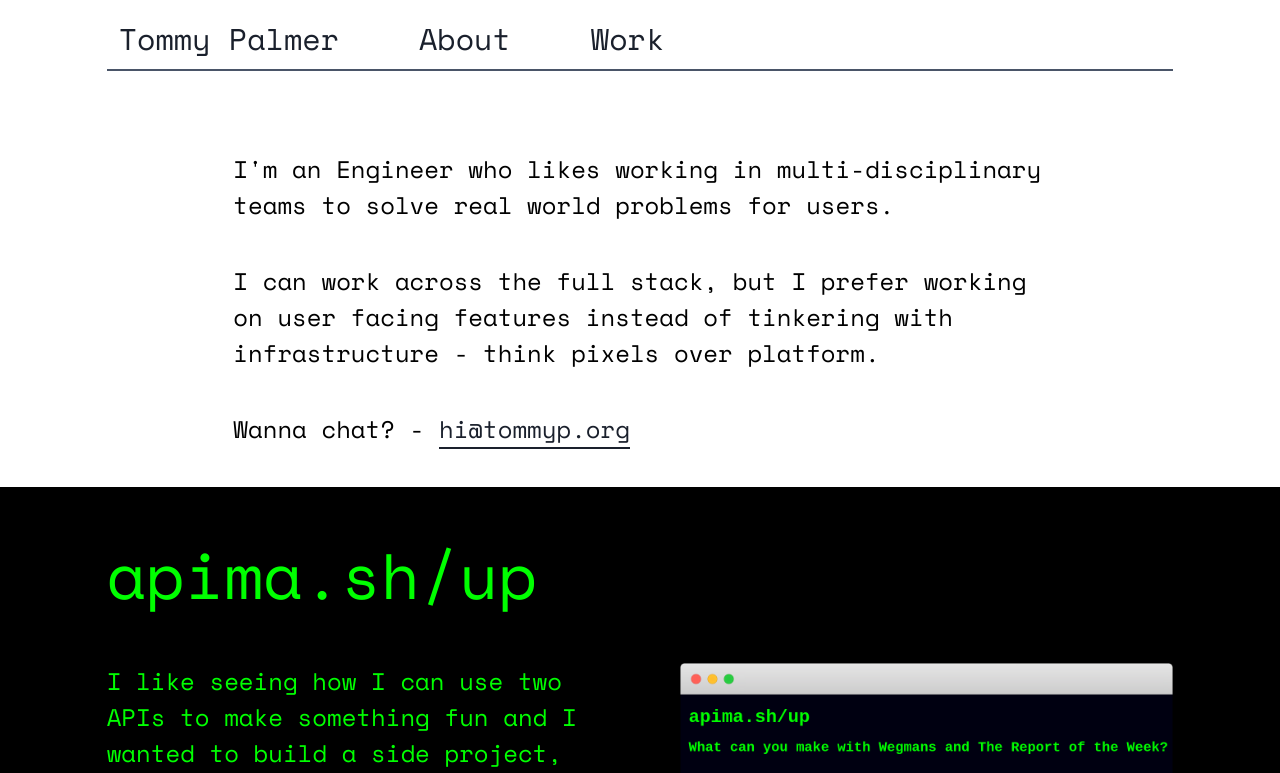
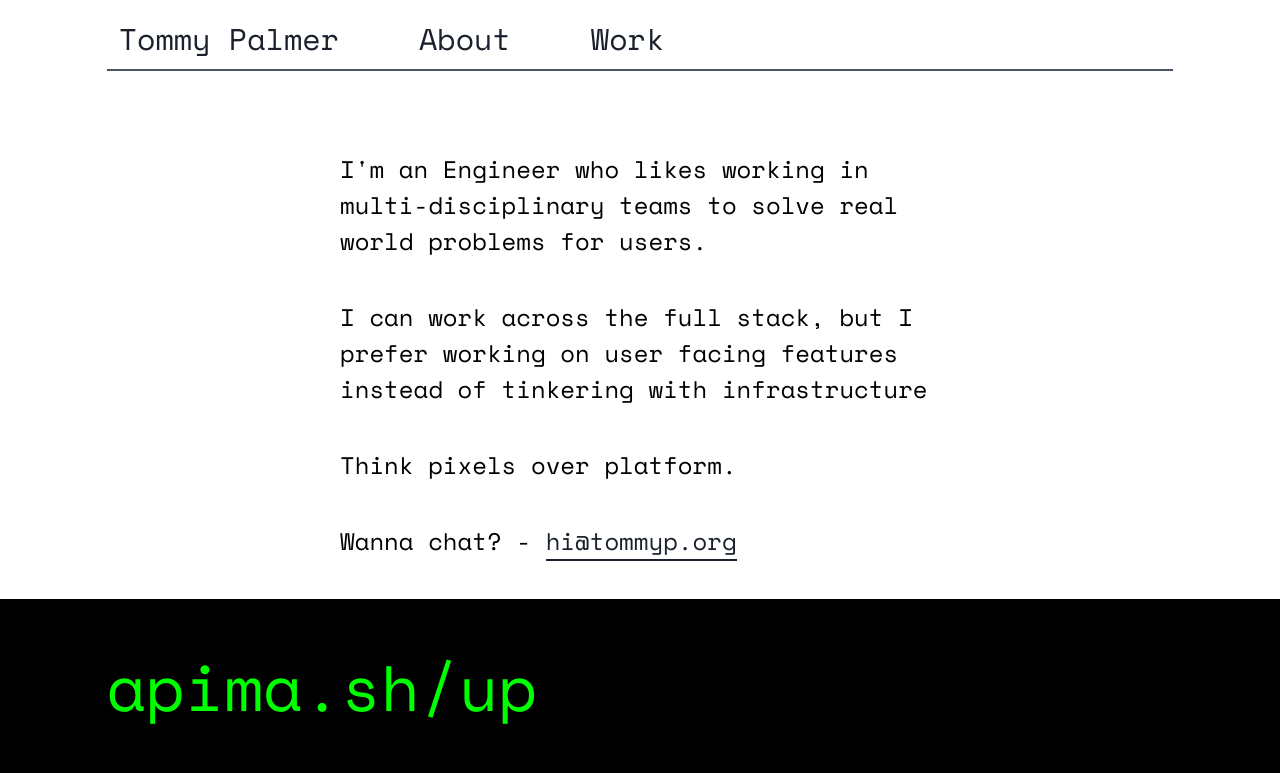
Before and after one commit to tommyp/tommyp.org, a Next.js app: page /work in a window 1280 px wide. Shown: the top 773 px of the page. Built offline with nearby package versions, Linux system fonts and the light colour scheme.

Commit message:
fix spacing of paragraph

```diff
--- a/pages/work.js
+++ b/pages/work.js
@@ -61,11 +61,12 @@ export default class Work extends React.Component {
           />
         </Head>
         <Header />
-        <section className="mx-auto w-5/6 md:w-4/6 md:w-1/2 md:pl-5 md:pr-5 font-mono mb-10">
+        <section className="mx-auto w-5/6 md:w-1/2 md:pl-5 md:pr-5 font-mono mb-10">
           <P>
             I&apos;m an Engineer who likes working in multi-disciplinary teams to solve real world problems for users.
           </P>
-          <P>I can work across the full stack, but I prefer working on user facing features instead of tinkering with infrastructure - think pixels over platform.</P>
+          <P>I can work across the full stack, but I prefer working on user facing features instead of tinkering with infrastructure</P>
+          <P>Think pixels over platform.</P>
           <P>Wanna chat? - <ExtA
             href="mailto:hi@tommyp.org"
             className="lg:border-b-2 border-solid border-gray-400"
```
